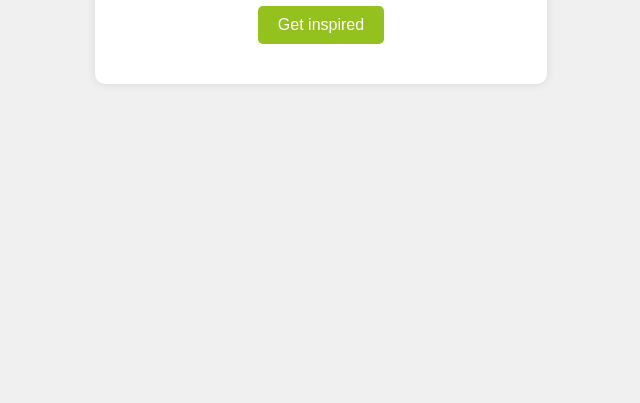
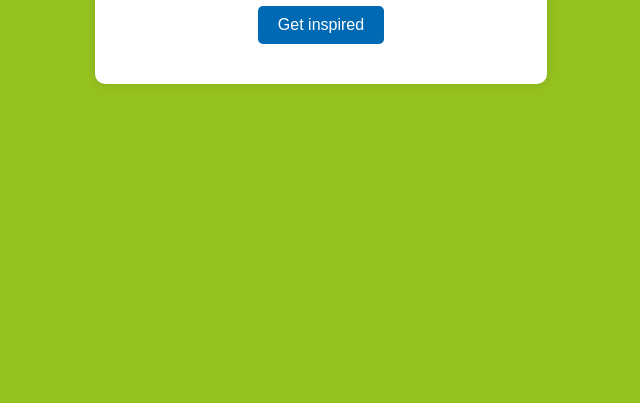
Before and after one commit to nosterix30/Inspiration, a plain HTML site: page index.html in a window 1280 px wide. Shown: the part 413-816 px from the top of the page, without its empty margins (319-959 px from the left). Drawn offline with Linux system fonts and the light colour scheme.

Commit message:
Update index.html

```diff
--- a/index.html
+++ b/index.html
@@ -11,7 +11,7 @@
             justify-content: center;
             align-items: center;
             height: 100vh;
-            background-color: #f0f0f0;
+            background-color: #95c11f;
         }
         .container {
             text-align: center;
@@ -25,12 +25,12 @@
             font-size: 16px;
             cursor: pointer;
             border: none;
-            background-color: #95c11f;
+            background-color: #0069b4;
             color: white;
             border-radius: 5px;
         }
         button:hover {
-            background-color: #0069b4;
+            background-color: #004987;
         }
         .idea {
             margin-top: 20px;
```
